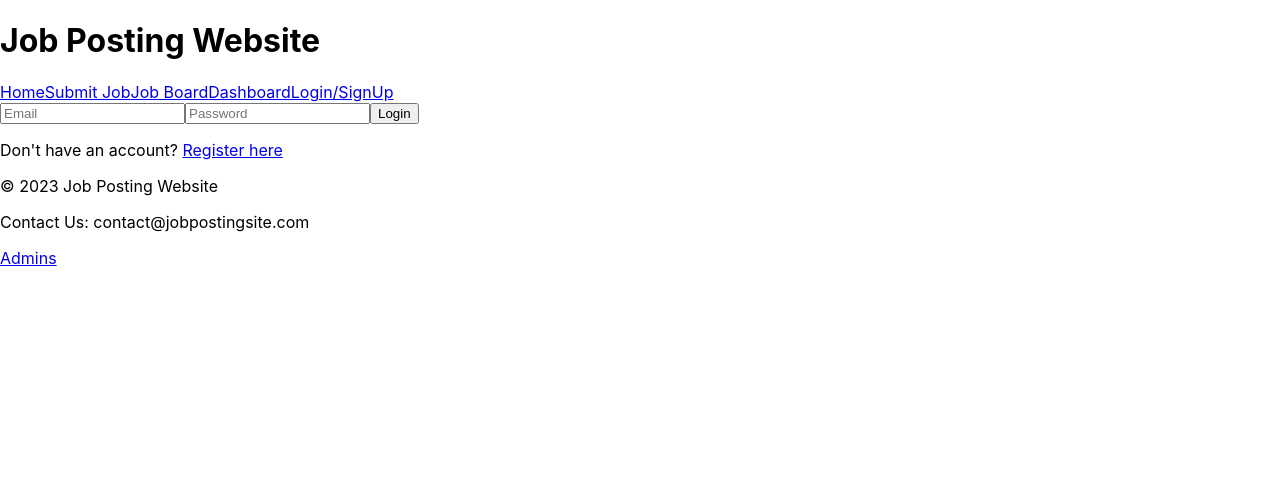
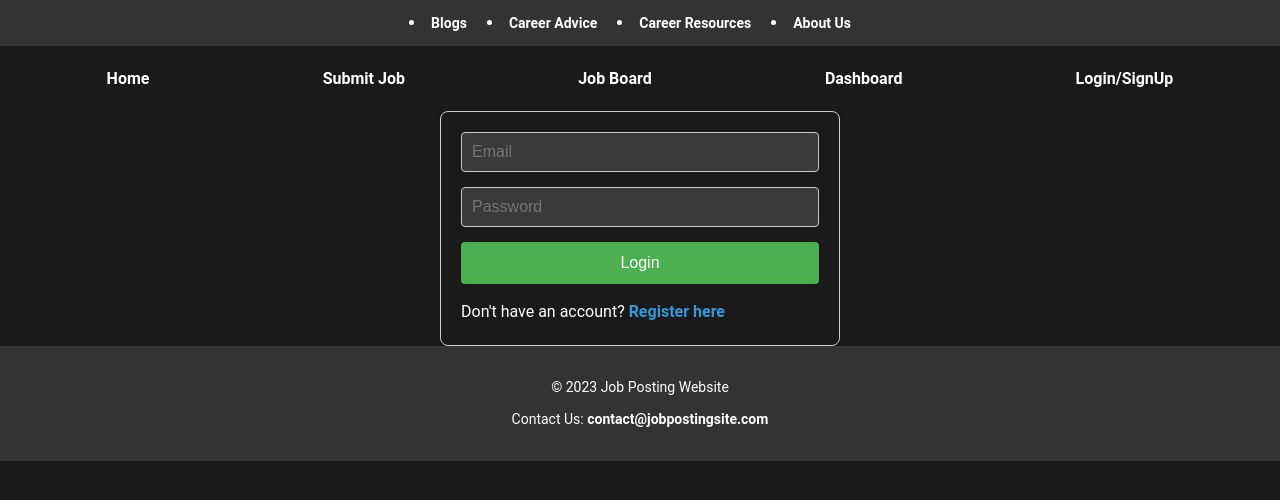
Before and after one commit to CSnowden1/TheFrontEndCircle, a React (Create React App) app in the folder frontend-circle/: page /login in a window 1280 px wide. Shown: the top 500 px of the page. Built offline with nearby package versions, Linux system fonts and the light colour scheme.

Commit message:
added syled components and styled the the homepage, dashboard and job board

```diff
--- a/frontend-circle/package.json
+++ b/frontend-circle/package.json
@@ -8,10 +8,13 @@
     "@testing-library/user-event": "^13.5.0",
     "dotenv": "^16.3.1",
     "firebase": "^10.7.1",
+    "install": "^0.13.0",
+    "npm": "^10.2.5",
     "react": "^18.2.0",
     "react-dom": "^18.2.0",
     "react-router-dom": "^6.21.0",
     "react-scripts": "5.0.1",
+    "styled-components": "^6.1.6",
     "web-vitals": "^2.1.4"
   },
   "scripts": {
--- a/frontend-circle/src/App.css
+++ b/frontend-circle/src/App.css
@@ -1,11 +1,99 @@
-/* App.css */
-header {
-  background-color: #f0f0f0;
-  padding: 10px;
-  text-align: center;
+/* Reset some default browser styles */
+* {
+  box-sizing: border-box;
+  margin: 0;
+  padding: 0;
 }
 
-nav {
-  margin-top: 10px;
+/* Set a dark background color for the entire site */
+body {
+  background-color: #1a1a1a;
+  color: #ffffff;
+  font-family: 'Roboto', sans-serif; /* Replace with a professional font */
+  line-height: 1.6;
+}
+
+/* Apply a container to center content on the page */
+.container {
+  max-width: 1200px;
+  margin: 0 auto;
+  padding: 20px;
+}
+
+/* Define a common heading style */
+h1, h2, h3, h4, h5 {
+  color: #ffffff;
+  font-weight: 700;
+}
+
+/* Style links */
+a {
+  color: #4ea1d3;
+  text-decoration: none;
+}
+
+a:hover {
+  color: #318bbd;
+}
+
+/* Apply a gradient background to create texture */
+.gradient-background {
+  background: linear-gradient(45deg, #1a1a1a, #333333);
+}
+
+/* Apply a dark background with different shades to cards or sections */
+.card {
+  background-color: #252525; /* Darker shade */
+  color: #ffffff;
+  padding: 20px;
+  border-radius: 8px;
+  margin-bottom: 20px;
+  box-shadow: 0 4px 8px rgba(0, 0, 0, 0.1); /* Add subtle shadow for depth */
+}
+
+/* Style buttons with different shades */
+.button {
+  display: inline-block;
+  padding: 12px 24px;
+  font-size: 16px;
+  font-weight: bold;
   text-align: center;
+  text-transform: uppercase;
+  background-color: #4a4a4a; /* Darker shade */
+  color: #ffffff;
+  border: none;
+  border-radius: 5px;
+  cursor: pointer;
+  transition: background-color 0.3s ease; /* Smooth transition */
 }
+
+.button:hover {
+  background-color: #333333; /* Darker shade on hover */
+}
+
+/* Apply styles for form elements with different shades */
+form {
+  max-width: 600px;
+}
+
+label {
+  display: block;
+  margin-bottom: 8px;
+  color: #ffffff;
+}
+
+input[type="text"],
+input[type="email"],
+input[type="password"],
+select,
+textarea {
+  width: 100%;
+  padding: 12px;
+  margin-bottom: 20px;
+  border: 1px solid #555555;
+  border-radius: 5px;
+  background-color: #3a3a3a; /* Darker shade */
+  color: #ffffff;
+}
+
+/* Customize other specific elements based on your needs */
--- a/frontend-circle/src/components/Footer.js
+++ b/frontend-circle/src/components/Footer.js
@@ -1,15 +1,36 @@
 import React from 'react';
+import styled from 'styled-components';
 import { Link } from 'react-router-dom';
 
+const FooterContainer = styled.footer`
+  background-color: #333;
+  color: #fff;
+  padding: 20px;
+  text-align: center;
+`;
 
+const FooterText = styled.p`
+  margin: 10px 0;
+  font-size: 14px;
+`;
+
+const FooterLink = styled(Link)`
+  color: #fff;
+  text-decoration: none;
+  font-weight: bold;
+  transition: color 0.3s ease;
+
+  &:hover {
+    color: #ffcc00; /* Change to your desired hover color */
+  }
+`;
 
 function Footer() {
   return (
-    <footer>
-      <p>© 2023 Job Posting Website</p>
-      <p>Contact Us: contact@jobpostingsite.com</p>
-      <Link to="/owner">Admins</Link>
-    </footer>
+    <FooterContainer>
+      <FooterText>© {new Date().getFullYear()} Job Posting Website</FooterText>
+      <FooterText>Contact Us: <FooterLink to="mailto:contact@jobpostingsite.com">contact@jobpostingsite.com</FooterLink></FooterText>
+    </FooterContainer>
   );
 }
 
--- a/frontend-circle/src/components/Header.js
+++ b/frontend-circle/src/components/Header.js
@@ -1,10 +1,49 @@
 import React from 'react';
+import styled from 'styled-components';
+
+const HeaderContainer = styled.header`
+  background-color: #333;
+  color: #fff;
+  padding: 10px;
+  text-align: center;
+`;
+
+const SmallMenu = styled.div`
+  display: flex;
+  justify-content: center;
+`;
+
+const MenuItem = styled.li`
+  margin-right: 20px;
+`;
+
+const MenuLink = styled.a`
+  text-decoration: none;
+  color: #fff;
+  font-weight: bold;
+  font-size: 14px;
+  transition: color 0.3s ease;
+
+  &:hover {
+    color: #ffcc00; /* Change to your desired hover color */
+  }
+`;
+
+const SiteTitle = styled.h1`
+  margin: 10px 0;
+  font-size: 24px;
+`;
 
 function Header() {
   return (
-    <header>
-      <h1>Job Posting Website</h1>
-    </header>
+    <HeaderContainer>
+      <SmallMenu>
+          <MenuItem><MenuLink href="#">Blogs</MenuLink></MenuItem>
+          <MenuItem><MenuLink href="#">Career Advice</MenuLink></MenuItem>
+          <MenuItem><MenuLink href="#">Career Resources</MenuLink></MenuItem>
+          <MenuItem><MenuLink href="#">About Us</MenuLink></MenuItem>
+      </SmallMenu>
+    </HeaderContainer>
   );
 }
 
--- a/frontend-circle/src/components/LoginForm.js
+++ b/frontend-circle/src/components/LoginForm.js
@@ -1,9 +1,66 @@
 import React, { useState, useContext } from 'react';
+import styled from 'styled-components';
 import { auth } from '../firebase-config';
 import { signInWithEmailAndPassword } from 'firebase/auth';
 import { Link, useNavigate } from 'react-router-dom';
 import { useNormalUser } from '../context/userContext';
 
+const LoginFormContainer = styled.div`
+  max-width: 400px;
+  margin: 0 auto;
+  padding: 20px;
+  border: 1px solid #ccc;
+  border-radius: 8px;
+  box-shadow: 0 2px 4px rgba(0, 0, 0, 0.1);
+`;
+
+const ErrorMessage = styled.p`
+  color: #ff0000;
+  margin-bottom: 10px;
+`;
+
+const StyledForm = styled.form`
+  display: flex;
+  flex-direction: column;
+
+  input {
+    margin-bottom: 15px;
+    padding: 10px;
+    border: 1px solid #ccc;
+    border-radius: 4px;
+    font-size: 16px;
+  }
+
+  button {
+    padding: 12px;
+    background-color: #4caf50;
+    color: #fff;
+    border: none;
+    border-radius: 4px;
+    cursor: pointer;
+    font-size: 16px;
+    transition: background-color 0.3s ease;
+
+    &:hover {
+      background-color: #45a049;
+    }
+
+    &:disabled {
+      background-color: #ddd;
+      cursor: not-allowed;
+    }
+  }
+`;
+
+const RegisterLink = styled.p`
+  margin-top: 15px;
+
+  a {
+    color: #3498db;
+    text-decoration: none;
+    font-weight: bold;
+  }
+`;
 
 function LoginForm() {
   const { login } = useNormalUser();
@@ -55,19 +112,19 @@ function LoginForm() {
   };
 
   return (
-    <div>
-      {error && <p className="error-message">{error}</p>}
-      <form onSubmit={handleLogin}>
+    <LoginFormContainer>
+      {error && <ErrorMessage>{error}</ErrorMessage>}
+      <StyledForm onSubmit={handleLogin}>
         <input type="email" value={email} onChange={(e) => setEmail(e.target.value)} placeholder="Email" />
         <input type="password" value={password} onChange={(e) => setPassword(e.target.value)} placeholder="Password" />
         <button type="submit" disabled={loading}>
           {loading ? 'Logging in...' : 'Login'}
         </button>
-      </form>
-      <p>
+      </StyledForm>
+      <RegisterLink>
         Don't have an account? <Link to="/register">Register here</Link>
-      </p>
-    </div>
+      </RegisterLink>
+    </LoginFormContainer>
   );
 }
 
--- a/frontend-circle/src/components/nav.js
+++ b/frontend-circle/src/components/nav.js
@@ -1,15 +1,34 @@
 import React from 'react';
 import { Link } from 'react-router-dom';
+import styled from 'styled-components';
+
+const StyledNav = styled.nav`
+  background-color: #1a1a1a;
+  padding: 20px;
+  display: flex;
+  justify-content: space-around;
+
+  a {
+    color: #ffffff;
+    text-decoration: none;
+    font-weight: bold;
+    transition: color 0.3s ease;
+
+    &:hover {
+      color: #4ea1d3;
+    }
+  }
+`;
 
 function Navigation() {
   return (
-    <nav>
+    <StyledNav>
       <Link to="/">Home</Link>
       <Link to="/submit-job">Submit Job</Link>
       <Link to="/job-board">Job Board</Link>
       <Link to="/dashboard">Dashboard</Link>
       <Link to="/login">Login/SignUp</Link>
-    </nav>
+    </StyledNav>
   );
 }
 
--- a/frontend-circle/src/index.css
+++ b/frontend-circle/src/index.css
@@ -1,13 +1,99 @@
-body {
+/* Reset some default browser styles */
+* {
+  box-sizing: border-box;
   margin: 0;
-  font-family: -apple-system, BlinkMacSystemFont, 'Segoe UI', 'Roboto', 'Oxygen',
-    'Ubuntu', 'Cantarell', 'Fira Sans', 'Droid Sans', 'Helvetica Neue',
-    sans-serif;
-  -webkit-font-smoothing: antialiased;
-  -moz-osx-font-smoothing: grayscale;
+  padding: 0;
 }
 
-code {
-  font-family: source-code-pro, Menlo, Monaco, Consolas, 'Courier New',
-    monospace;
+/* Set a dark background color for the entire site */
+body {
+  background-color: #1a1a1a;
+  color: #ffffff;
+  font-family: 'Roboto', sans-serif; /* Replace with a professional font */
+  line-height: 1.6;
 }
+
+/* Apply a container to center content on the page */
+.container {
+  max-width: 1200px;
+  margin: 0 auto;
+  padding: 20px;
+}
+
+/* Define a common heading style */
+h1, h2, h3, h4, h5 {
+  color: #ffffff;
+  font-weight: 700;
+}
+
+/* Style links */
+a {
+  color: #4ea1d3;
+  text-decoration: none;
+}
+
+a:hover {
+  color: #318bbd;
+}
+
+/* Apply a gradient background to create texture */
+.gradient-background {
+  background: linear-gradient(45deg, #1a1a1a, #333333);
+}
+
+/* Apply a dark background with different shades to cards or sections */
+.card {
+  background-color: #252525; /* Darker shade */
+  color: #ffffff;
+  padding: 20px;
+  border-radius: 8px;
+  margin-bottom: 20px;
+  box-shadow: 0 4px 8px rgba(0, 0, 0, 0.1); /* Add subtle shadow for depth */
+}
+
+/* Style buttons with different shades */
+.button {
+  display: inline-block;
+  padding: 12px 24px;
+  font-size: 16px;
+  font-weight: bold;
+  text-align: center;
+  text-transform: uppercase;
+  background-color: #4a4a4a; /* Darker shade */
+  color: #ffffff;
+  border: none;
+  border-radius: 5px;
+  cursor: pointer;
+  transition: background-color 0.3s ease; /* Smooth transition */
+}
+
+.button:hover {
+  background-color: #333333; /* Darker shade on hover */
+}
+
+/* Apply styles for form elements with different shades */
+form {
+  max-width: 600px;
+}
+
+label {
+  display: block;
+  margin-bottom: 8px;
+  color: #ffffff;
+}
+
+input[type="text"],
+input[type="email"],
+input[type="password"],
+select,
+textarea {
+  width: 100%;
+  padding: 12px;
+  margin-bottom: 20px;
+  border: 1px solid #555555;
+  border-radius: 5px;
+  background-color: #3a3a3a; /* Darker shade */
+  color: #ffffff;
+}
+
+/* Customize other specific elements based on your needs */
--- a/frontend-circle/src/pages/HomePage.js
+++ b/frontend-circle/src/pages/HomePage.js
@@ -1,11 +1,33 @@
 import React from 'react';
+import styled from 'styled-components';
 
-function HomePage() {
+const Container = styled.div`
+  max-width: 800px;
+  margin: 0 auto;
+  padding: 20px;
+  text-align: center;
+`;
+
+const Heading = styled.h2`
+  font-size: 28px;
+  color: #333;
+  margin-bottom: 20px;
+`;
+
+const Description = styled.p`
+  font-size: 16px;
+  color: #666;
+  line-height: 1.5;
+`;
+
+const HomePage = () => {
   return (
-    <div>
-      <h2>Welcome to the Job Posting Website</h2>
-      {/* Additional content here */}
-    </div>
+    <Container>
+      <Heading>Welcome to the Job Posting Website</Heading>
+      <Description>
+        Explore job opportunities, get career advice, access valuable career resources, and learn more about us.
+      </Description>
+    </Container>
   );
 }
 
--- a/frontend-circle/src/pages/JobBoardPage.js
+++ b/frontend-circle/src/pages/JobBoardPage.js
@@ -1,6 +1,25 @@
 import React, { useState, useEffect } from 'react';
-import { Link, useNavigate } from 'react-router-dom';
+import styled from 'styled-components';
+import { Link } from 'react-router-dom';
+import JobCard from '../components/jobBoardComponents/jobCard'; // Import the JobCard component
 
+const JobBoardContainer = styled.div`
+  max-width: 800px;
+  margin: 0 auto;
+  padding: 20px;
+`;
+
+const Heading = styled.h2`
+  color: #333;
+`;
+
+const ErrorMessage = styled.p`
+  color: #ff0000;
+`;
+
+const JobList = styled.div`
+  margin-top: 20px;
+`;
 
 const JobBoardPage = () => {
   const [error, setError] = useState(null);
@@ -17,8 +36,6 @@ const JobBoardPage = () => {
         });
 
         const jobData = await getJobs.json();
-        console.log(jobData);
-
         setJobs(jobData);
       } catch (error) {
         console.error("Error fetching Jobs: ", error);
@@ -26,48 +43,17 @@ const JobBoardPage = () => {
       }
     };
 
-    fetchJobs(); // Call the function when the component mounts
-  }, []); // Empty dependency array means this effect runs once when the component mounts
+    fetchJobs();
+  }, []);
 
   return (
-    <div>
-      <h2>Job Board</h2>
-      <div>
-        {error && <p>{error}</p>}
-        {jobs && (
-          <table>
-            <thead>
-              <tr>
-                <th>Company</th>
-                <th>Created At</th>
-                <th>Description</th>
-                <th>Job Location Type</th>
-                <th>Location</th>
-                <th>Status</th>
-                <th>Title</th>
-                <th>Type</th>
-              </tr>
-            </thead>
-            <tbody>
-              {jobs.map((job, index) => (
-                <tr key={index}>
-                  <td>{job.company}</td>
-                  <td>{job.createdAt}</td>
-                  <td>{job.description}</td>
-                  <td>{job.jobLocationType}</td>
-                  <td>{job.location}</td>
-                  <td>{job.status}</td>
-                  <td>{job.title}</td>
-                  <td>{job.type}</td>
-                  <div>{job.user.username}</div>
-                  <td><Link to={`/job-board/jobs/${job._id}`}>View Job</Link></td>
-                </tr>
-              ))}
-            </tbody>
-          </table>
-        )}
-      </div>
-    </div>
+    <JobBoardContainer>
+      <Heading>Job Board</Heading>
+      {error && <ErrorMessage>{error}</ErrorMessage>}
+      <JobList>
+        {jobs && jobs.map((job) => <JobCard key={job._id} job={job} />)}
+      </JobList>
+    </JobBoardContainer>
   );
 };
 
```
Also changed, not shown: frontend-circle/src/components/jobBoardComponents/jobCard.js (+43 -12 lines), frontend-circle/src/pages/Dashboard.js (+83 -7 lines), 1 other file (tests, documents, lock files or other folders).
